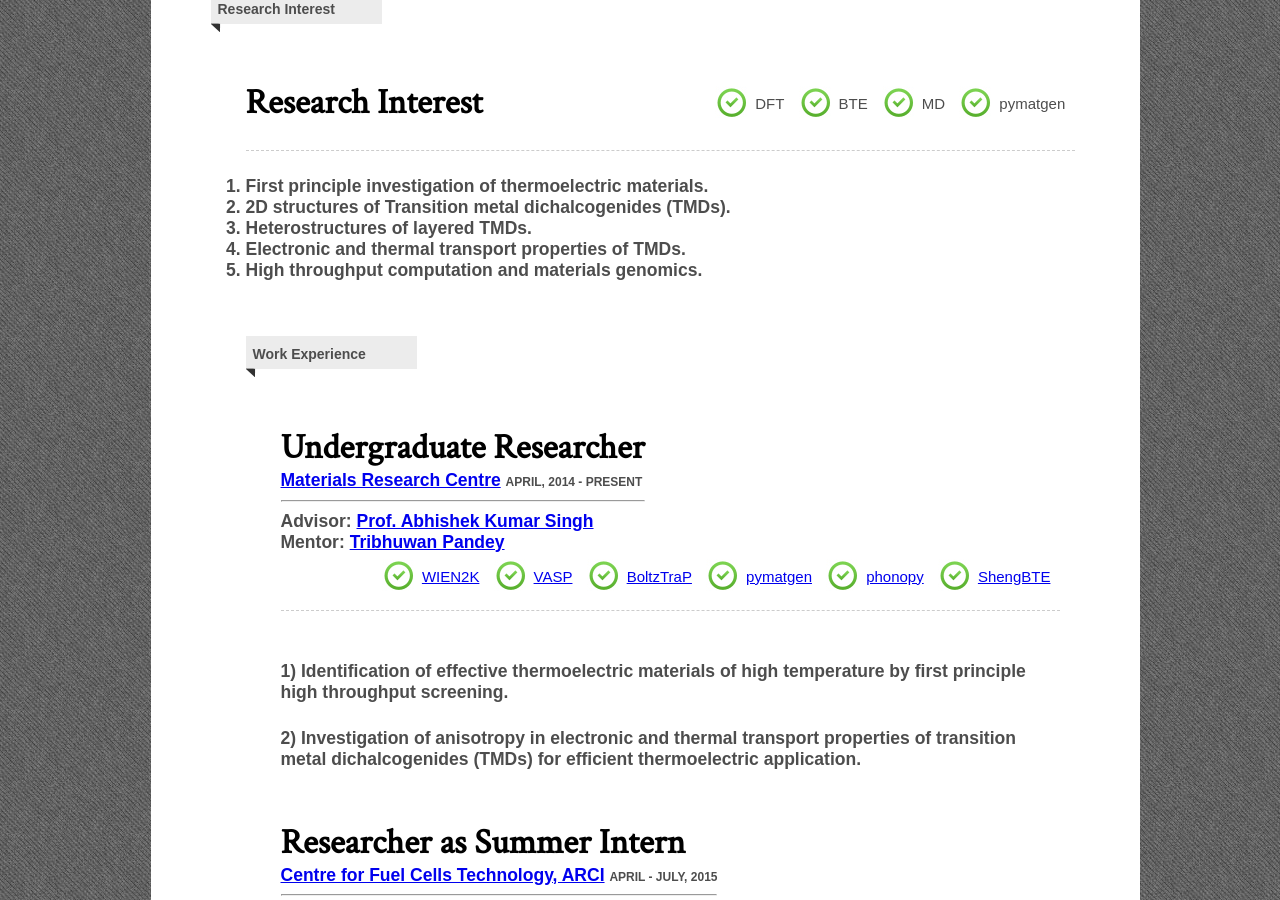
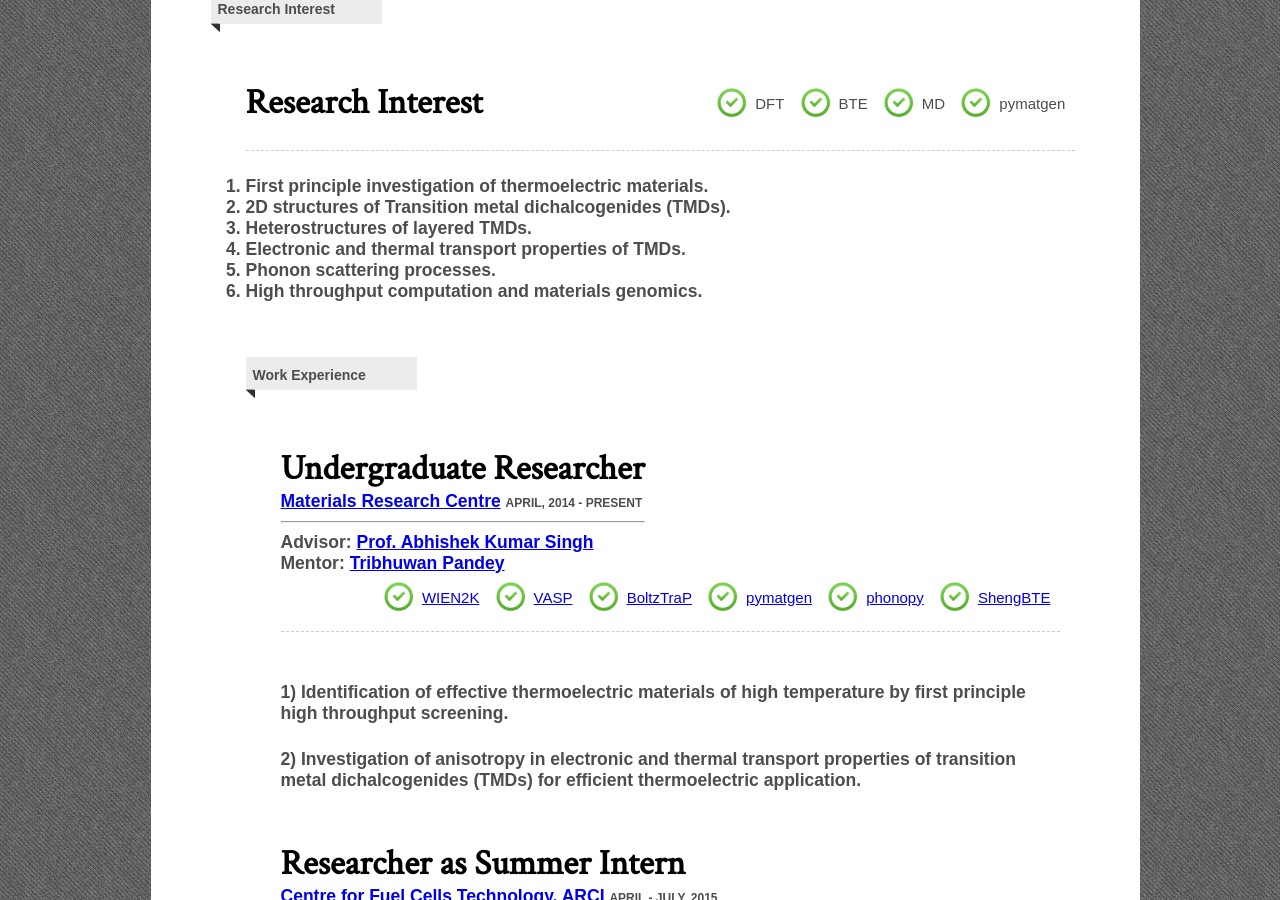
Before and after one commit to georgeyumnam/georgeyumnam, a Jekyll site: the page cv.html, which Jekyll copies as it is, in a window 1280 px wide and 900 px high, scrolled down 1322 px. Built offline with Jekyll 4.4.1, drawn with Linux system fonts in a browser that asks for light colours.

Commit message:
Added a new research interest

```diff
--- a/cv.html
+++ b/cv.html
@@ -151,6 +151,7 @@
 <h3><li>2D structures of Transition metal dichalcogenides (TMDs).</li></h3>
 <h3><li>Heterostructures of layered TMDs.</li></h3>
 <h3><li>Electronic and thermal transport properties of TMDs.</li></h3>
+<h3><li>Phonon scattering processes.</li></h3>
 <h3><li>High throughput computation and materials genomics.</li></h3>
 </ol>
 </div>
```
